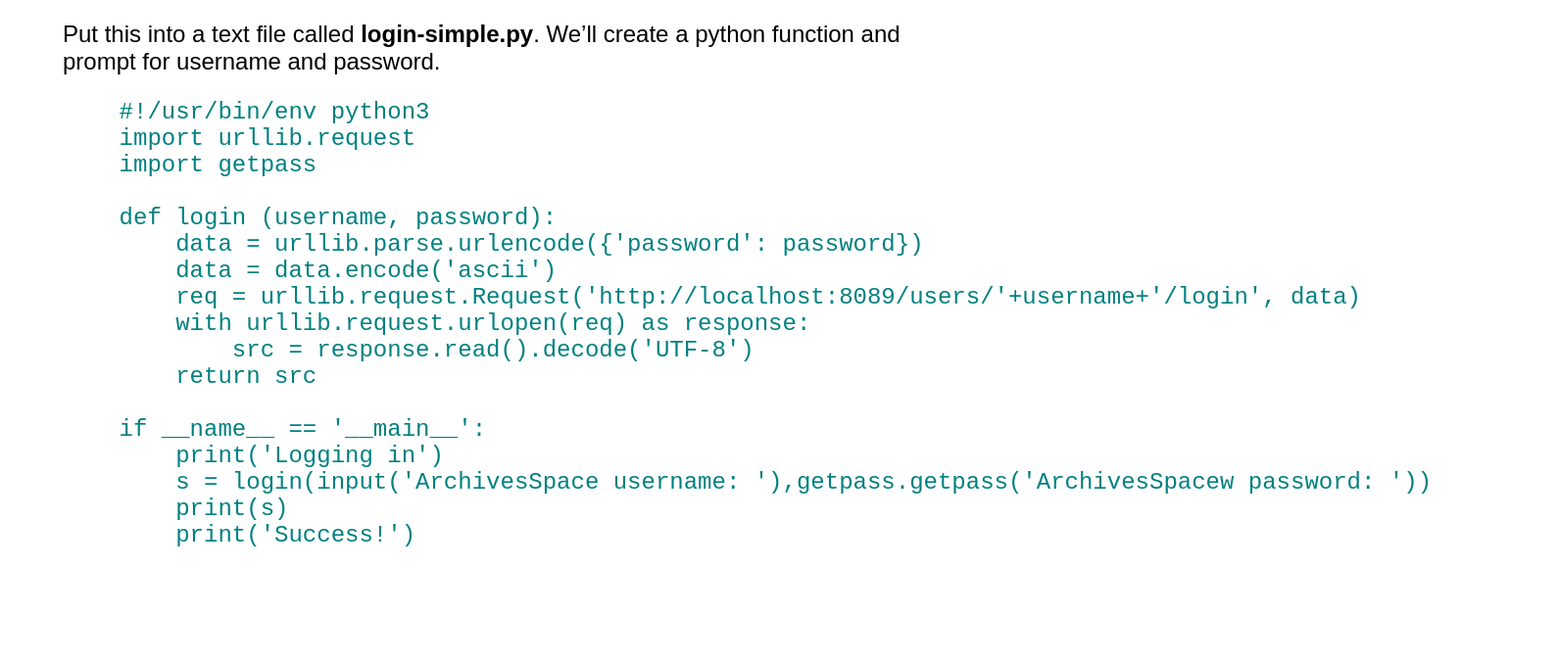
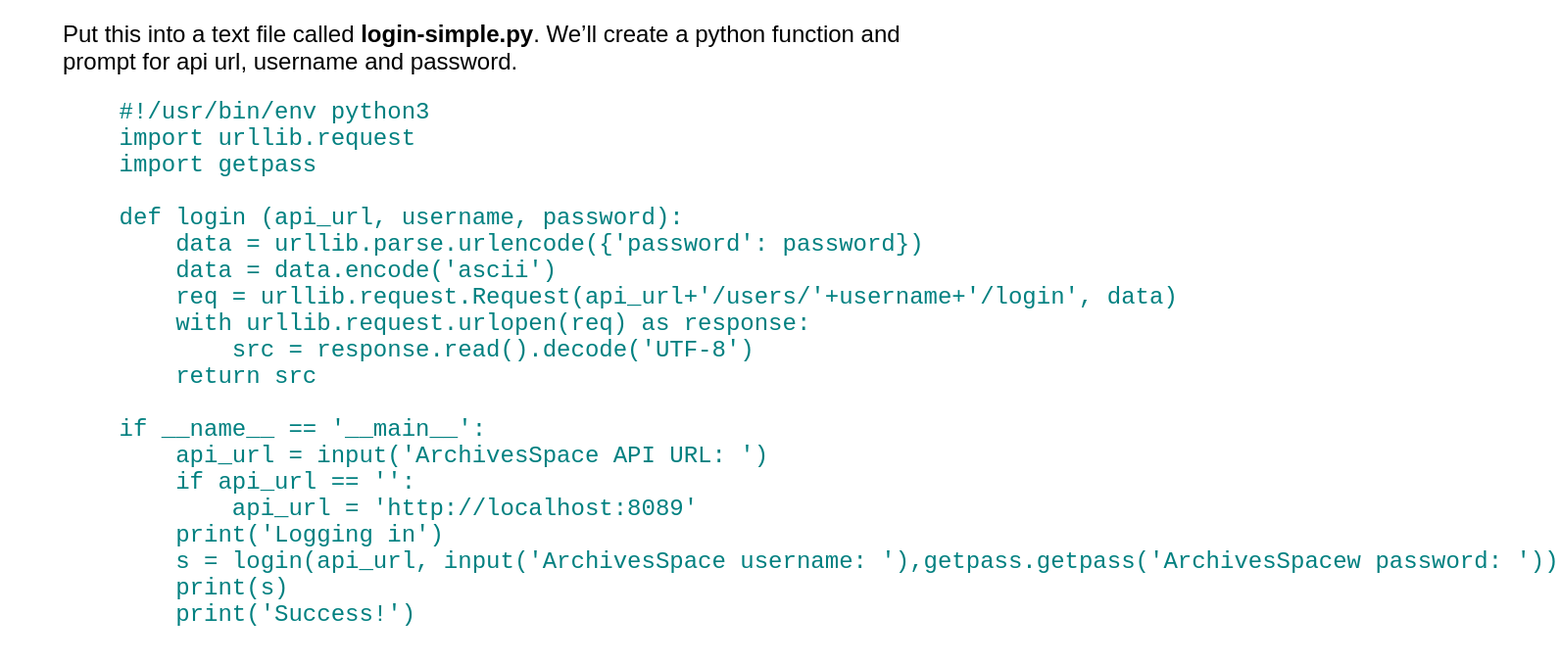
Before and after one commit to rsdoiel/archivesspace-api-workshop, a plain HTML site: page 20-ArchivesSpace-API-Workshop.html in a window 1280 px wide. Shown: the part 183-860 px from the top of the page at 98% size, 1591 px wide, since content can reach past the window. Before the commit the page ends 807 px from the top, so only its background shows below. Drawn offline with Linux system fonts and the light colour scheme.

Commit message:
snapshot

```diff
--- a/20-ArchivesSpace-API-Workshop.html
+++ b/20-ArchivesSpace-API-Workshop.html
@@ -58,23 +58,27 @@
 <h3>Putting it all together</h3>
 
 <p>Put this into a text file called <strong>login-simple.py</strong>. We&rsquo;ll
-create a python function and prompt for username and password.</p>
+create a python function and prompt for api url, username
+and password.</p>
 
 <pre><code class="language-python">    #!/usr/bin/env python3
     import urllib.request
     import getpass
 
-    def login (username, password):
+    def login (api_url, username, password):
         data = urllib.parse.urlencode({'password': password})
         data = data.encode('ascii')
-        req = urllib.request.Request('http://localhost:8089/users/'+username+'/login', data)
+        req = urllib.request.Request(api_url+'/users/'+username+'/login', data)
         with urllib.request.urlopen(req) as response:
             src = response.read().decode('UTF-8')
         return src
 
     if __name__ == '__main__':
+        api_url = input('ArchivesSpace API URL: ')
+        if api_url == '':
+            api_url = 'http://localhost:8089'
         print('Logging in')
-        s = login(input('ArchivesSpace username: '),getpass.getpass('ArchivesSpacew password: '))
+        s = login(api_url, input('ArchivesSpace username: '),getpass.getpass('ArchivesSpacew password: '))
         print(s)
         print('Success!')
 </code></pre>
```
Also changed, not shown: 12-ArchivesSpace-API-Workshop.html (+2 -1 lines), 14-ArchivesSpace-API-Workshop.html (+2 -1 lines), 17-ArchivesSpace-API-Workshop.html (+2 -0 lines), 19-ArchivesSpace-API-Workshop.html (+1 -1 lines), 23-ArchivesSpace-API-Workshop.html (+6 -3 lines), 29-ArchivesSpace-API-Workshop.html (+1 -1 lines), 30-ArchivesSpace-API-Workshop.html (+2 -2 lines).
